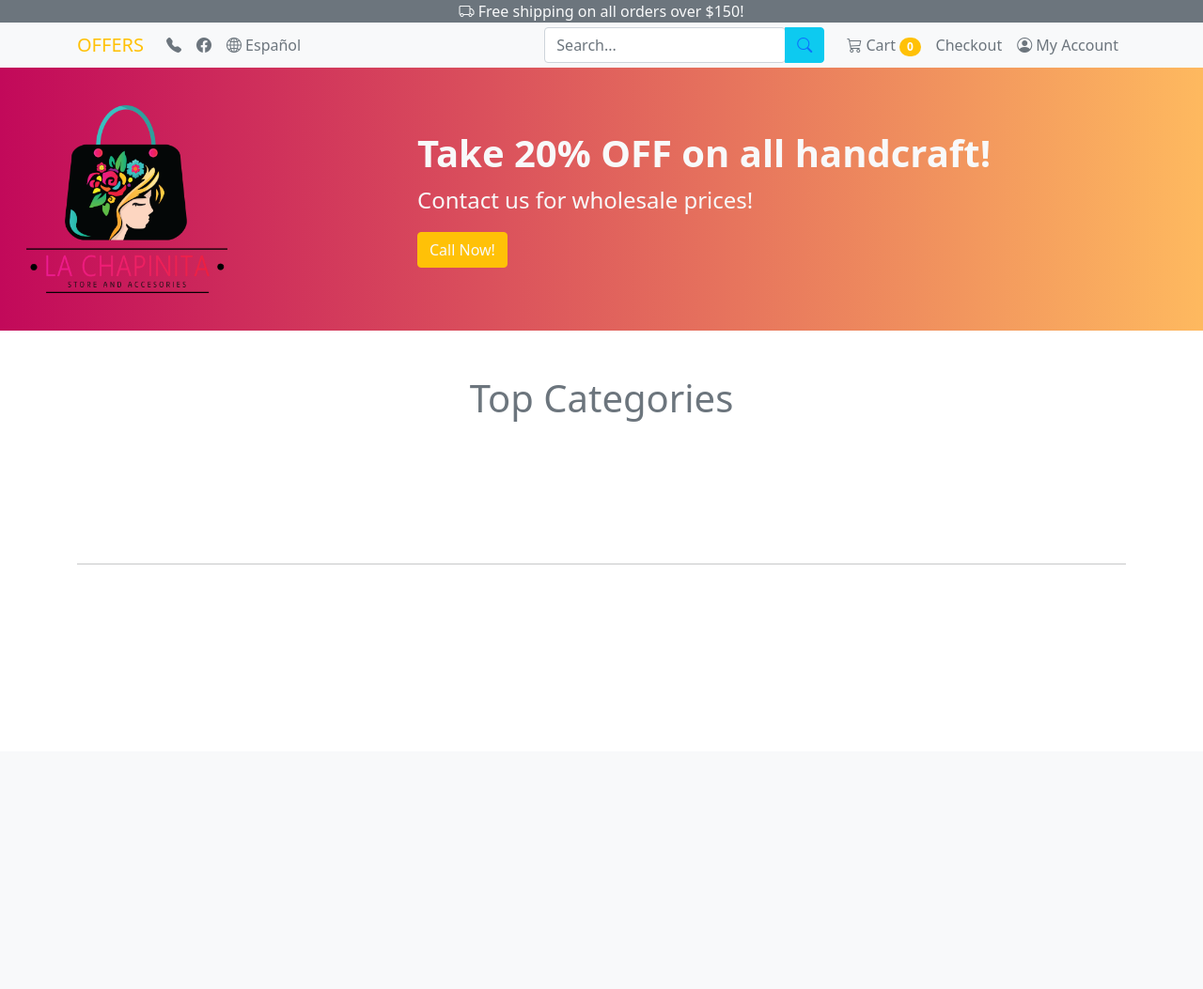
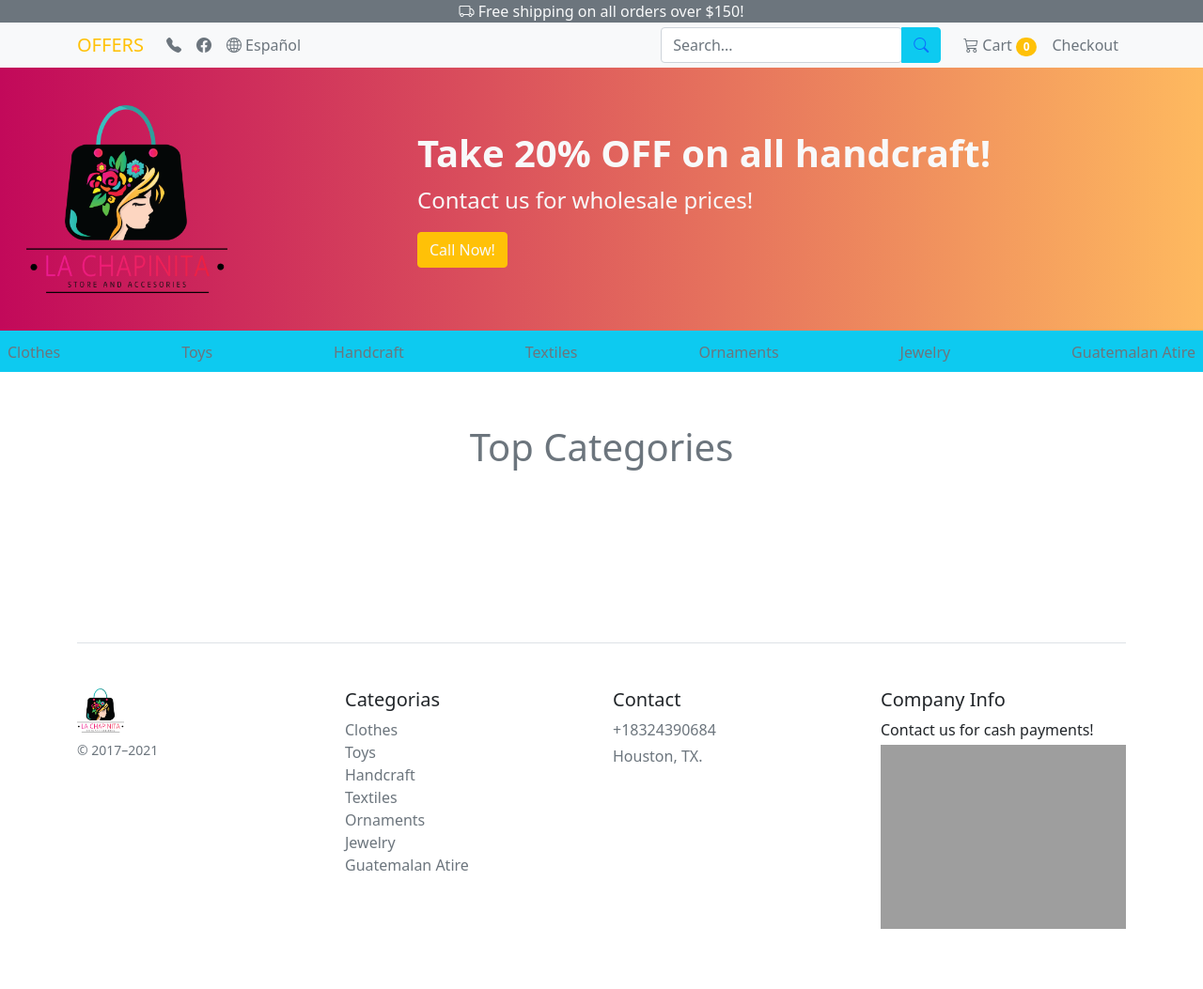
Before and after one commit to walterg85/tienda, a PHP site: page /tienda/masterPage.php in a window 1280 px wide. Shown: the whole page at 94% size. Before the commit the page ends 601 px from the top, so only its background shows below. Run offline with PHP 8.4, Linux system fonts and the light colour scheme; data that the repository does not hold is empty; some libraries are stand-ins or nearby versions; grey boxes are pictures that could not be loaded.

Commit message:
update chapinita
Ultimos cambios

```diff
--- a/masterPage.php
+++ b/masterPage.php
@@ -60,7 +60,7 @@
                         <li><a type="button" data-bs-toggle="modal" data-bs-target="#mdlCheckCart" class="nav-link px-2 text-secondary" id="checkCart"><i class="bi bi-cart3"></i> Cart</a></li>
                         <li><a href="javascript:void(2);" class="nav-link px-2 text-secondary d-block d-sm-none"><i class="bi bi-search text-info"></i></a></li>
                         <li><a href="javascript:void(2);" class="nav-link px-2 text-secondary btnCheckout">Checkout</a></li>
-                        <li><a href="javascript:void(2);" class="nav-link px-2 text-secondary"><i class="bi bi-person-circle"></i> My Account</a></li>
+                        <!-- <li><a href="javascript:void(2);" class="nav-link px-2 text-secondary"><i class="bi bi-person-circle"></i> My Account</a></li> -->
                     </ul>
                 </div>
             </div>
@@ -83,6 +83,19 @@
         </div>
     </div>
 
+    <!-- CATEGORIES -->
+    <div class="nav-scroller py-1 mb-2 bg-info">
+        <nav class="nav d-flex justify-content-between">
+            <a class="p-2 link-secondary text-decoration-none" href="javascript:void(0);">Clothes</a>
+            <a class="p-2 link-secondary text-decoration-none" href="javascript:void(0);">Toys</a>
+            <a class="p-2 link-secondary text-decoration-none" href="javascript:void(0);">Handcraft</a>
+            <a class="p-2 link-secondary text-decoration-none" href="javascript:void(0);">Textiles</a>
+            <a class="p-2 link-secondary text-decoration-none" href="javascript:void(0);">Ornaments</a>
+            <a class="p-2 link-secondary text-decoration-none" href="javascript:void(0);">Jewelry</a>
+            <a class="p-2 link-secondary text-decoration-none" href="javascript:void(0);">Guatemalan Atire</a>
+        </nav>
+    </div>
+
     <div class="container">
         <!-- CATEGORIES -->
         <div class="container px-4 py-5 text-secondary">
@@ -98,11 +111,44 @@
 
         <!-- Aqui se imprime todo el contedido de las paginas secundarias capturados del buffer -->
         <?php echo $content; ?>
+    </div>
 
-        <!-- Footer -->
-        <div>
-            <hr>
-        </div>
+    <!-- Footer-->
+    <div class="container">
+        <footer class="pt-4 my-md-5 pt-md-5 border-top">
+            <div class="row">
+                <div class="col-12 col-md">
+                    <img class="mb-2" src="<?php echo $base_url; ?>/assets/img/logoChapi.png" alt="" width="50">
+                    <small class="d-block mb-3 text-muted">&copy; 2017–2021</small>
+                </div>
+                <div class="col-6 col-md">
+                    <h5>Categorias</h5>
+                    <ul class="list-unstyled text-small">
+                        <li><a class="mb-1"><a class="link-secondary text-decoration-none" href="javascript:void(0);">Clothes</a></li>
+                        <li><a class="mb-1"><a class="link-secondary text-decoration-none" href="javascript:void(0);">Toys</a></li>
+                        <li><a class="mb-1"><a class="link-secondary text-decoration-none" href="javascript:void(0);">Handcraft</a></li>
+                        <li><a class="mb-1"><a class="link-secondary text-decoration-none" href="javascript:void(0);">Textiles</a></li>
+                        <li><a class="mb-1"><a class="link-secondary text-decoration-none" href="javascript:void(0);">Ornaments</a></li>
+                        <li><a class="mb-1"><a class="link-secondary text-decoration-none" href="javascript:void(0);">Jewelry</a></li>
+                        <li><a class="mb-1"><a class="link-secondary text-decoration-none" href="javascript:void(0);">Guatemalan Atire</a></li>
+                    </ul>
+                </div>
+                <div class="col-6 col-md">
+                    <h5>Contact</h5>
+                    <ul class="list-unstyled text-small">
+                        <li class="mb-1"><a class="link-secondary text-decoration-none" href="tel:18324390684">+18324390684</a></li>
+                        <li class="mb-1"><a class="link-secondary text-decoration-none" href="javascript:void(0);">Houston, TX.</a></li>
+                    </ul>
+                </div>
+                <div class="col-6 col-md">
+                    <h5>Company Info</h5>
+                    <ul class="list-unstyled text-small">
+                        <li class="mb-1">Contact us for cash payments!</li>
+                        <li class="mb-1"><img src="https://www.paypalobjects.com/webstatic/mktg/logo/AM_mc_vs_dc_ae.jpg" class="img-fluid" alt="PayPal Logo"></li>
+                    </ul>
+                </div>
+            </div>
+        </footer>
     </div>
 
     <!-- Modal para ver items agregados al carrito -->
```
